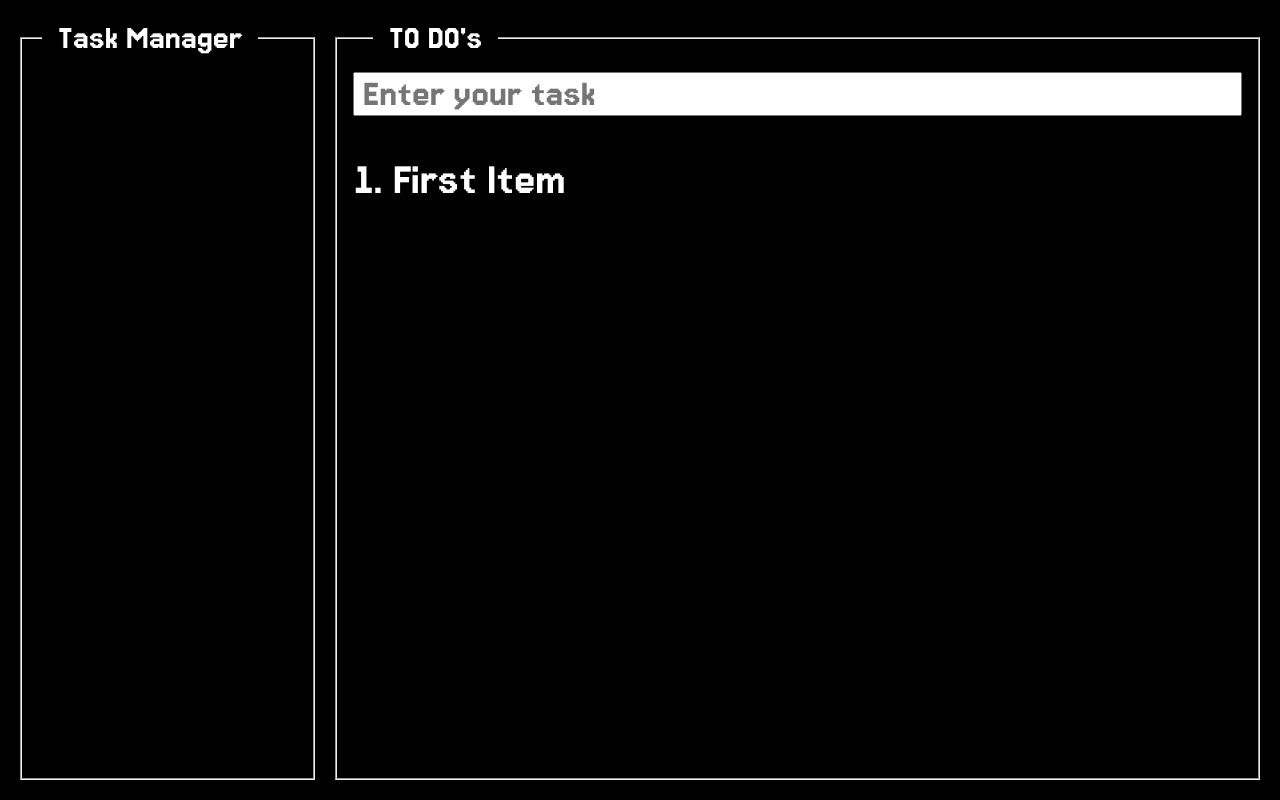
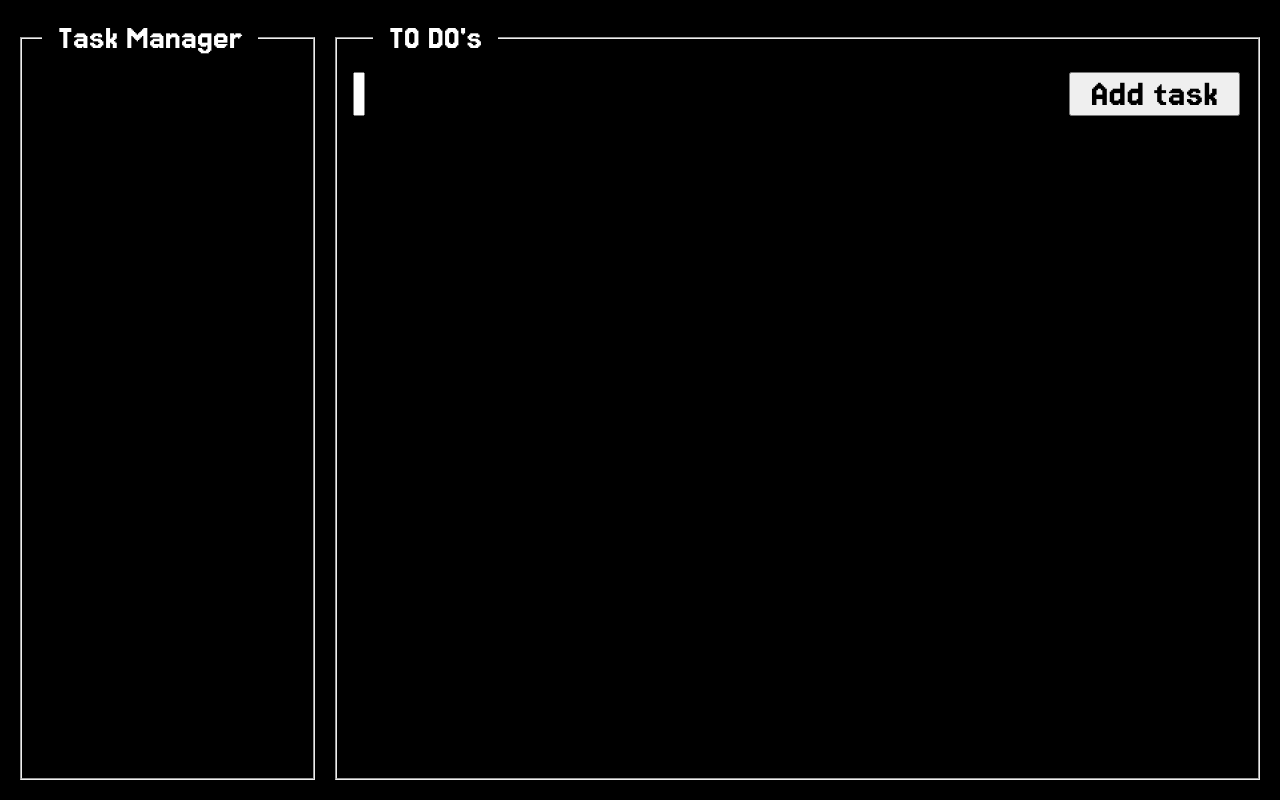
Before and after one commit to bhavi-th/task-manager, a React (Create React App) app: page / in a window 1280 px wide. Built offline with nearby package versions, Linux system fonts and the light colour scheme.

Commit message:
Implement task removal and completion functionality

```diff
--- a/src/App.css
+++ b/src/App.css
@@ -48,11 +48,20 @@ legend {
   gap: 1rem;
 }
 
+#add-task {
+  position: absolute;
+  right: 5vmin;
+  opacity: 1;
+  transition: opacity 500ms linear;
+}
+
 input {
+  position: relative;
   font-size: 5vmin;
-  width: 100%;
+  width: 0px;
   padding-left: 0.5rem;
   outline: none;
+  transition: width 1s linear;
 }
 
 button {
@@ -60,11 +69,46 @@ button {
   font-size: 5vmin;
 }
 
-ol {
-  padding: 5vmin;
+ul {
+  list-style: none;
+  padding-top: 5vmin;
+  display: flex;
+  flex-direction: column-reverse;
+  gap: 1vmin;
 }
 
 li {
-  font-size: 6vmin;
-  word-wrap: break-word;
+  font-size: 5vmin;
+  padding: 1.5vmin;
+  background-color: rgba(255, 255, 255, 0.2);
+  border-radius: 0.25rem;
+  display: flex;
+  justify-content: space-between;
+  align-items: center;
 }
+
+.buttons-container {
+  display: flex;
+  gap: 2.5vmin;
+}
+
+li button {
+  font-size: 4vmin;
+  padding: 1vmin;
+  border: none;
+  border-radius: 5px;
+}
+
+.completed:hover {
+  background-color: green;
+  color: white;
+}
+
+.remove:hover {
+  background-color: red;
+  color: white;
+}
+
+li button:focus {
+  outline: 2.5px solid black;
+}
--- a/src/App.js
+++ b/src/App.js
@@ -6,11 +6,48 @@ function App() {
   const input = useRef();
   const list = useRef();
 
-  function handleSubmit() {
-    if (input.current.value !== "") {
-      const li = document.createElement('li');
-      li.textContent = input.current.value;
-      list.current.appendChild(li);
+  function expandInput(e) {
+    e.target.previousElementSibling.style.width = "100%";
+    e.target.style.opacity = 0;
+    setTimeout(
+      () => {
+        document.getElementById("tasks").removeChild(e.target)
+      }, 1000
+    );
+  }
+
+  function task(text) {
+    const li = document.createElement('li');
+    const span = document.createElement('span');
+    const div = document.createElement('div');
+    const remove = document.createElement('button');
+    const completed = document.createElement('button');
+    completed.textContent = "Completed";
+    remove.textContent = "Remove";
+    completed.classList.add("completed");
+    remove.classList.add("remove");
+    remove.addEventListener('click', (e) => {
+      list.current.removeChild(e.target.parentNode.parentNode)
+    })
+    completed.addEventListener('click', (e) => {
+      let span = e.target.parentNode.previousElementSibling;
+      span.style.textDecoration = (span.style.textDecoration === "line-through") ? "none" : "line-through";
+    })
+    span.textContent = text;
+    div.classList.add("buttons-container");
+    div.append(completed);
+    div.append(remove);
+    li.append(span);
+    li.append(div);
+    list.current.appendChild(li);
+  }
+
+  function handleSubmit(e) {
+    if (e.code === "Enter") {
+      if (input.current.value !== "") {
+        task(input.current.value)
+        input.current.value = "";
+      }
     }
   }
 
@@ -21,12 +58,9 @@ function App() {
       </fieldset>
       <fieldset id="tasks">
         <legend>TO DO's</legend>
-        <form id="task-input" onSubmit={handleSubmit} action="#">
-          <input placeholder="Enter your task" ref={input} />
-        </form>
-        <ol ref={list}>
-          <li>First Item</li>
-        </ol>
+        <input placeholder="Enter your task" ref={input} onKeyDown={handleSubmit} />
+        <button onClick={expandInput} id="add-task">Add task</button>
+        <ul ref={list}></ul>
       </fieldset>
     </div>
   );
```
